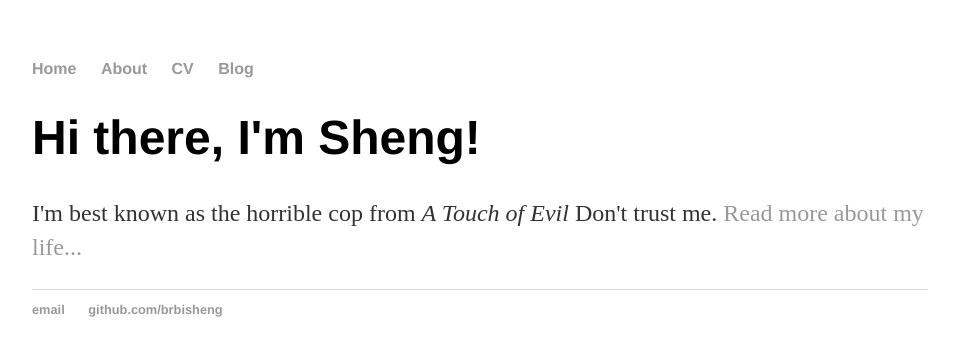
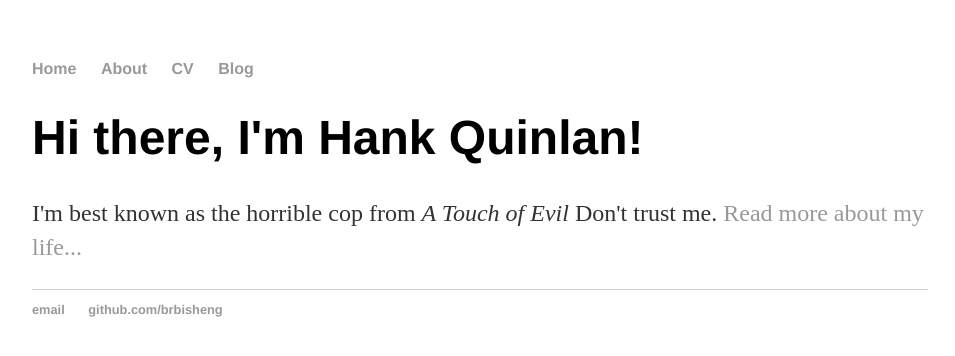
Before and after one commit to brbisheng/brbisheng.github.io, a Jekyll site: the page built from index.html, in a window 1280 px wide. Shown: the top 356 px of the page, without its empty margins (160-1115 px from the left). Built offline with Jekyll 4.4.1, drawn with Linux system fonts in a browser that asks for light colours.

Commit message:
Update index.html
make it dependent on the jekyll

```diff
--- a/index.html
+++ b/index.html
@@ -1,30 +1,8 @@
-<!DOCTYPE html>
-<html>
-	<head>
-		<title>Correlations</title>
-		<!-- link to main stylesheet -->
-		<link rel="stylesheet" type="text/css" href="/css/main.css">
-	</head>
-	<body>
-		<nav>
-    		<ul>
-        		<li><a href="/">Home</a></li>
-	        	<li><a href="/about">About</a></li>
-        		<li><a href="/cv">CV</a></li>
-        		<li><a href="/blog">Blog</a></li>
-    		</ul>
-		</nav>
-		<div class="container">
-    		<div class="blurb">
-        		<h1>Hi there, I'm Sheng!</h1>
-				<p>I'm best known as the horrible cop from <em>A Touch of Evil</em> Don't trust me. <a href="/about">Read more about my life...</a></p>
-    		</div><!-- /.blurb -->
-		</div><!-- /.container -->
-		<footer>
-    		<ul>
-        		<li><a href="mailto:brbisheng@gmail.com">email</a></li>
-        		<li><a href="https://github.com/brbisheng">github.com/brbisheng</a></li>
-			</ul>
-		</footer>
-	</body>
-</html>
+---
+layout: default
+title: Hank Quinlan, Horrible Cop
+---
+<div class="blurb">
+	<h1>Hi there, I'm Hank Quinlan!</h1>
+	<p>I'm best known as the horrible cop from <em>A Touch of Evil</em> Don't trust me. <a href="/about">Read more about my life...</a></p>
+</div><!-- /.blurb -->
```
